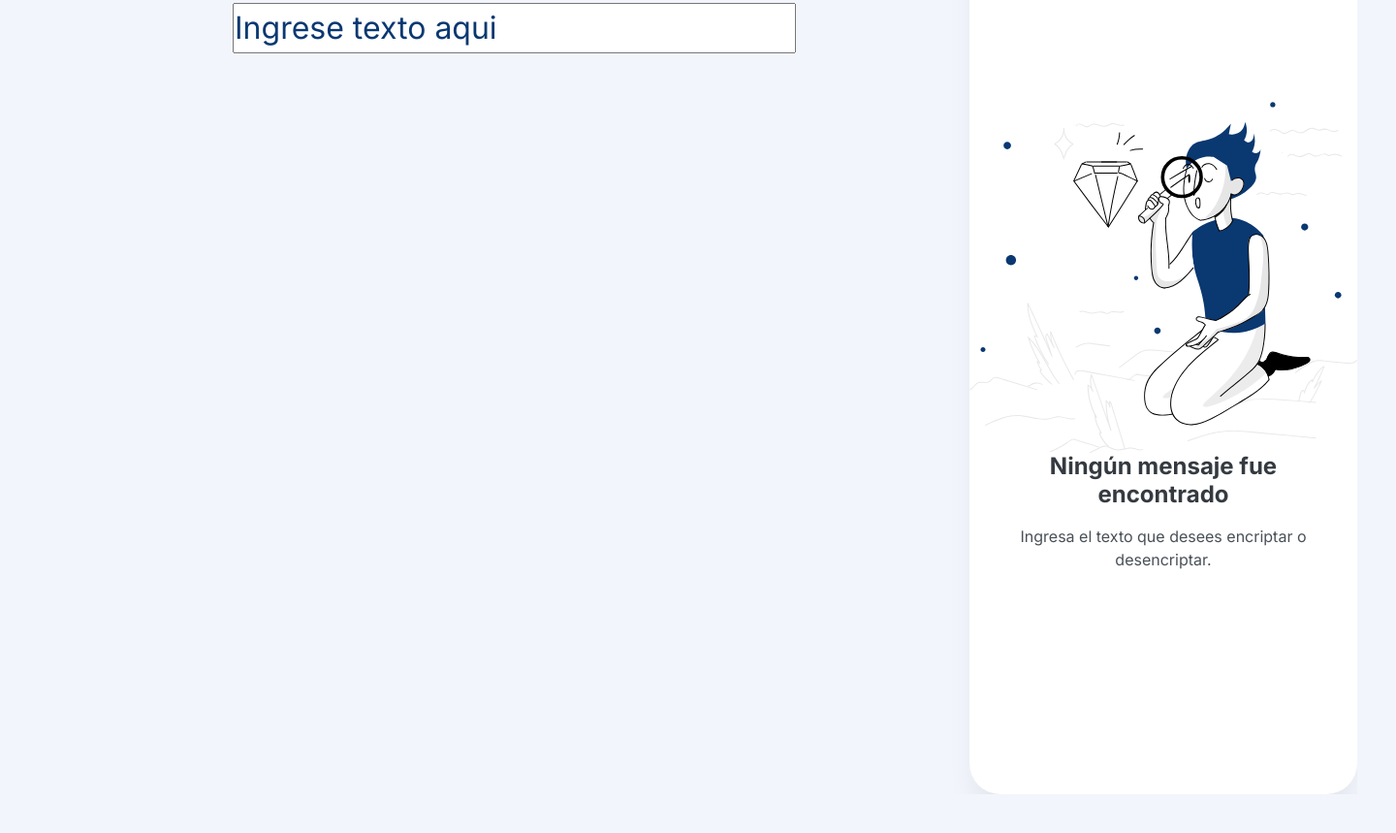
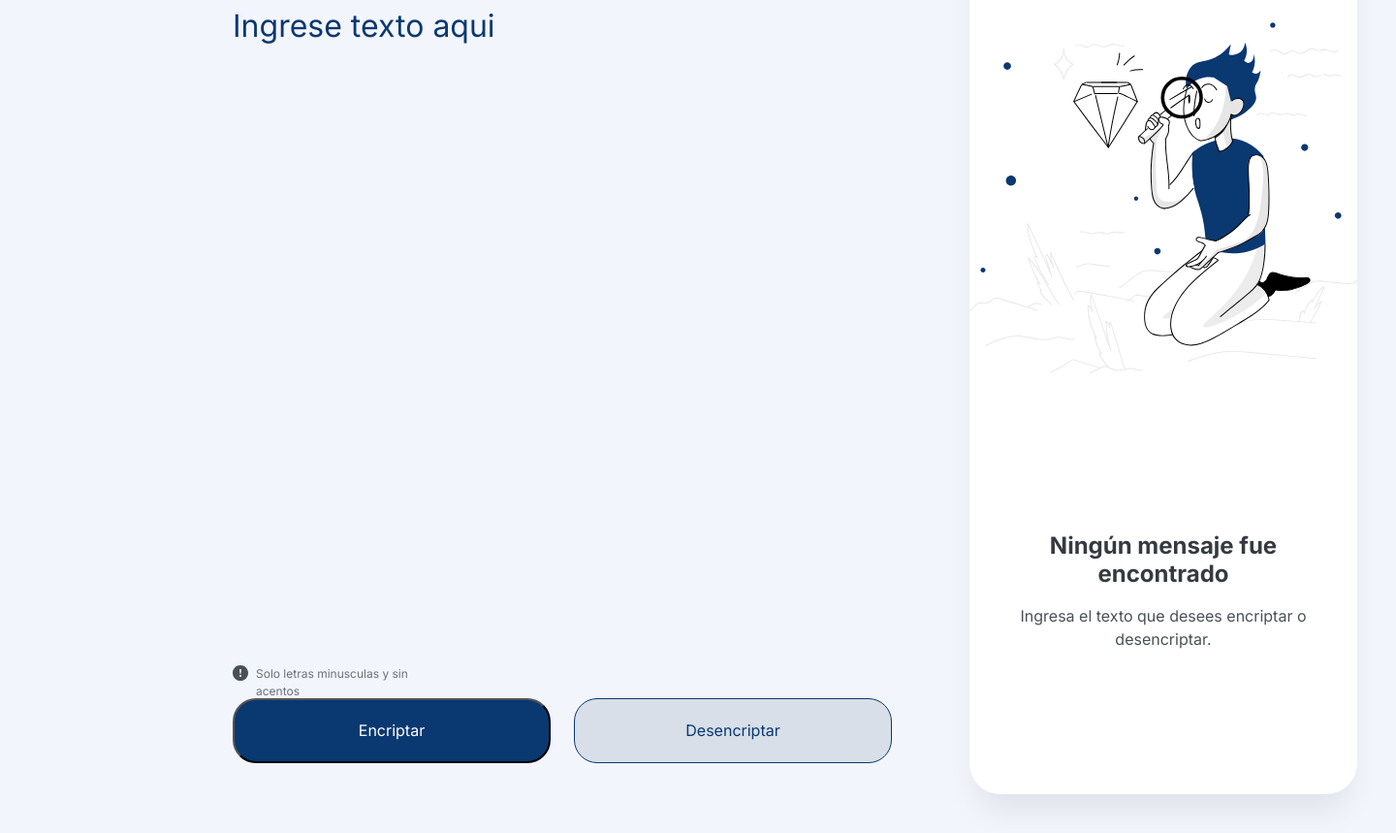
Before and after one commit to LautaroTresca/Challenge-Oracle-One, a plain HTML site: page index.html in a window 1280 px wide. Shown: the part 165-1024 px from the top of the page at 97% size, 1440 px wide, since content can reach past the window. Before the commit the page ends 984 px from the top, so only its background shows below. Drawn offline with Linux system fonts and the light colour scheme.

Commit message:
pagina de inicio terminada

```diff
--- a/index.css
+++ b/index.css
@@ -6,7 +6,9 @@
 
 body{
     background: #F3F5FC;
-    max-width: 50%;
+    position: relative;
+    width: 1440px;
+    height: 1024px;
 }
 
 header{
@@ -37,6 +39,8 @@ header{
     font-size: 32px;
     line-height: 150%;
     color: #0a3871;
+    border: none;
+    background-color: #F3F5FC;
 }
 
 .rectangulo{
@@ -50,10 +54,11 @@ header{
     box-shadow: 0px 24px 32px -8px rgba(0, 0, 0, 0.08);
     border-radius: 32px;
     flex-direction: column;
-    justify-content: center;
+    justify-content: space-evenly;
 }
 
 .contenedorMensajesRectangulo{
+    margin-top: 16px;
     display: flex;
     flex-direction: column;
     align-items: center;
@@ -84,3 +89,72 @@ header{
     text-align: center;
     color: #495057;
 }
+
+.contenedorAdvertencia{
+    display: flex;
+    justify-content: space-between;
+    position: absolute;
+    width: 229px;
+    height: 18px;
+    left: 240px;
+    top: 851px;
+}
+
+.signoExclamacion{
+    width: 16px;
+    height: 16px;
+}
+
+.textoAdvertencia{
+    width: 205px;
+    height: 18px;
+    font-family: 'Inter';
+    font-style: normal;
+    font-weight: 400;
+    font-size: 12px;
+    line-height: 150%;
+    color: #495057;
+    opacity: 0.8;
+}
+
+.contenedorBotones{
+    position: absolute;
+    width: 680px;
+    height: 67px;
+    left: 240px;
+    top: 885px;
+    display: flex;
+    flex-direction: row;
+    align-items: flex-start;
+    padding: 0px;
+    gap: 24px;
+}
+
+.botonEncriptar{
+    width: 328px;
+    height: 67px;
+    background: #0A3871;
+    border-radius: 24px;
+    font-family: 'Inter';
+    font-style: normal;
+    font-weight: 400;
+    font-size: 16px;
+    line-height: 19px;
+    text-align: center;
+    color: #FFFFFF;
+}
+
+.botonDesencriptar{
+    width: 328px;
+    height: 67px;
+    background: #D8DFE8;
+    border: 1px solid #0A3871;
+    border-radius: 24px;
+    font-family: 'Inter';
+    font-style: normal;
+    font-weight: 400;
+    font-size: 16px;
+    line-height: 19px;
+    text-align: center;
+    color: #0A3871;
+}
--- a/index.html
+++ b/index.html
@@ -23,6 +23,16 @@
             </div>
         </div>
 
+        <div class="contenedorAdvertencia">
+                <img class="signoExclamacion" src="img/bi_exclamation-circle-fill.svg" alt="signo-exclamacion">
+                <p class="textoAdvertencia">Solo letras minusculas y sin acentos</p>
+        </div>
+
+        <div class="contenedorBotones">
+            <button class="boton botonEncriptar">Encriptar</button>
+            <button class="boton botonDesencriptar">Desencriptar</button>
+        </div>
+
     </main>
 </body>
 </html>
```
Also changed, not shown: img/bi_exclamation-circle-fill.svg (added).
